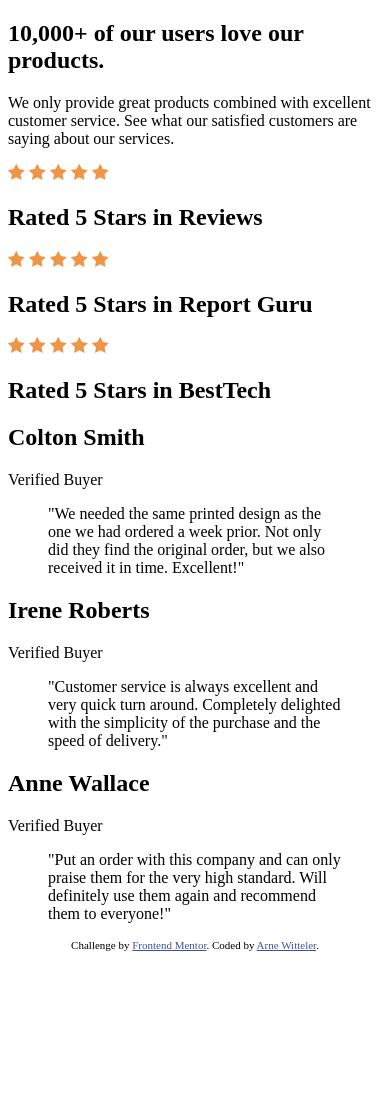
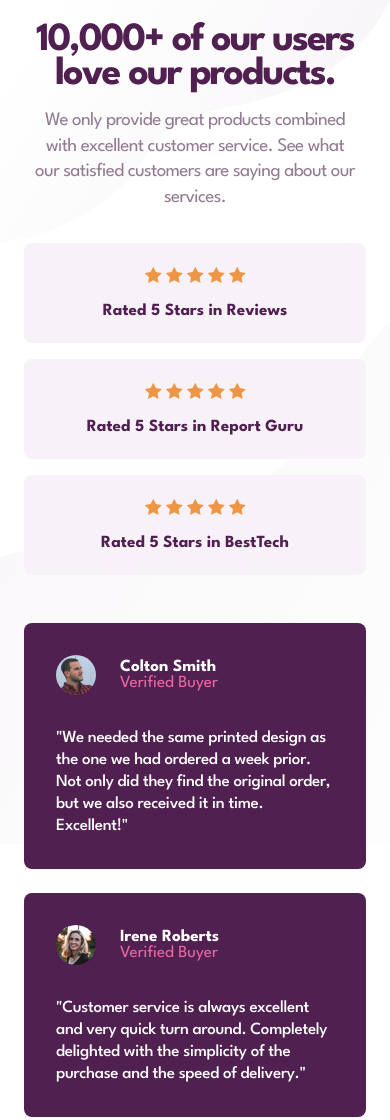
Before and after one commit to arne-witteler/social-proof-section, a plain HTML site: page index.html in a window 390 px wide. Shown: the top 1120 px of the page. Before the commit the page ends 959 px from the top, so only its background shows below. Drawn offline with Linux system fonts and the light colour scheme.

Commit message:
refactor: improve HTML structure, add CSS styling for mobile view, add variables

```diff
--- a/index.html
+++ b/index.html
@@ -15,13 +15,15 @@
     <title>Frontend Mentor | Social proof section</title>
   </head>
   <body>
+    <img class="bg-pattern-top-mobile" src="./images/bg-pattern-top-mobile.svg" alt="Background Pattern Top"/>
+    <img class="bg-pattern-top-desktop" src="./images/bg-pattern-top-desktop.svg" alt="Background Pattern Top"/>
     <main class="social-proof">
       <section class="social-proof__intro">
-        <h1>10,000+ of our users love our products.</h1>
-        <p>We only provide great products combined with excellent customer service. See what our satisfied customers are saying about our services.</p>
+        <h1 class="intro__title">10,000+ of our users love our products.</h1>
+        <p class="intro__description">We only provide great products combined with excellent customer service. See what our satisfied customers are saying about our services.</p>
       </section>
       <section class="social-proof__ratings">
-        <div class="ratings__item">
+        <div class="ratings">
           <img src="./images/icon-star.svg" alt="Star Icon"/>
           <img src="./images/icon-star.svg" alt="Star Icon"/>
           <img src="./images/icon-star.svg" alt="Star Icon"/>
@@ -29,7 +31,7 @@
           <img src="./images/icon-star.svg" alt="Star Icon"/>
           <h2 class="rating__title">Rated 5 Stars in Reviews</h2>
         </div>
-        <div class="ratings__item">
+        <div class="ratings">
           <img src="./images/icon-star.svg" alt="Star Icon"/>
           <img src="./images/icon-star.svg" alt="Star Icon"/>
           <img src="./images/icon-star.svg" alt="Star Icon"/>
@@ -37,7 +39,7 @@
           <img src="./images/icon-star.svg" alt="Star Icon"/>
           <h2 class="rating__title">Rated 5 Stars in Report Guru</h2>
         </div>
-        <div class="ratings__item">
+        <div class="ratings">
           <img src="./images/icon-star.svg" alt="Star Icon"/>
           <img src="./images/icon-star.svg" alt="Star Icon"/>
           <img src="./images/icon-star.svg" alt="Star Icon"/>
@@ -47,38 +49,55 @@
         </div>
       </section>
       <section class="social-proof__testimonials">
-        <div class="testimonials__item">
+        <article class="testimonials__item">
+          <div class="testimonial__header">
+            <img class="testimonial__image" src="./images/image-colton.jpg" alt="Colton Smith"/>
+            <div class="testimonial__info">
               <h2 class="testimonial__name">Colton Smith</h2>
               <p class="testimonial__status">Verified Buyer</p>
+            </div>
+          </div>
           <blockquote class="testimonial__quote">
             "We needed the same printed design as the one we had ordered a week prior.
             Not only did they find the original order, but we also received it in time.
             Excellent!"
           </blockquote>
-        </div>
-        <div class="testimonials__item">
+        </article>
+        <article class="testimonials__item">
+          <div class="testimonial__header">
+            <img class="testimonial__image" src="./images/image-irene.jpg" alt="Irene Roberts"/>
+            <div class="testimonial__info">
               <h2 class="testimonial__name">Irene Roberts</h2>
               <p class="testimonial__status">Verified Buyer</p>
+            </div>
+          </div>
           <blockquote class="testimonial__quote">
             "Customer service is always excellent and very quick turn around. Completely
             delighted with the simplicity of the purchase and the speed of delivery."
           </blockquote>
-        </div>
-        <div class="testimonials__item">
+        </article>
+        <article class="testimonials__item">
+          <div class="testimonial__header">
+            <img class="testimonial__image" src="./images/image-anne.jpg" alt="Anne Wallace"/>
+            <div class="testimonial__info">
               <h2 class="testimonial__name">Anne Wallace</h2>
               <p class="testimonial__status">Verified Buyer</p>
+            </div>
+          </div>
           <blockquote class="testimonial__quote">
             "Put an order with this company and can only praise them for the very high
             standard. Will definitely use them again and recommend them to everyone!"
           </blockquote>
-        </div>
+        </article>
       </section>
-    </main>
       <div class="attribution">
       Challenge by
       <a href="https://www.frontendmentor.io?ref=challenge" target="_blank"
         >Frontend Mentor</a
       >. Coded by <a href="https://github.com/arne-witteler">Arne Witteler</a>.
       </div>
+      <img class="bg-pattern-bottom-mobile" src="./images/bg-pattern-bottom-mobile.svg" alt="Background Pattern Bottom"/>
+      <img class="bg-pattern-bottom-desktop" src="./images/bg-pattern-bottom-desktop.svg" alt="Background Pattern Bottom"/>
+    </main>
   </body>
 </html>
--- a/styles/styles.css
+++ b/styles/styles.css
@@ -1,9 +1,141 @@
 @import url(variables.css);
 
+* {
+  box-sizing: border-box;
+  margin: 0;
+  padding: 0;
+}
+
+body {
+  font-family: var(--font-family);
+  background-color: var(--color-white);
+  display: flex;
+  justify-content: center;
+  align-items: center;
+  min-height: 100vh;
+  padding: 1.5rem;
+}
+
+.bg-pattern-top-mobile {
+  position: absolute;
+  width: 100%;
+  top: 0;
+  left: 0;
+  z-index: -1;
+}
+
+.bg-pattern-bottom-mobile {
+  position: absolute;
+  width: 100%;
+  bottom: 0;
+  left: 0;
+  z-index: -1;
+}
+
+.bg-pattern-top-desktop, .bg-pattern-bottom-desktop {
+  display: none;
+}
+
+.social-proof__intro {
+  padding: 0 0.5rem;
+  text-align: center;
+  margin-bottom: 32px;
+}
+
+.intro__title {
+  font-size: 40px;
+  line-height: 0.85;
+  letter-spacing: -2px;
+  font-weight: var(--font-weight-bold);
+  color: var(--color-purple-900);
+  margin-bottom: 16px;
+}
+
+.intro__description {
+  font-size: 19px;
+  line-height: 1.35;
+  letter-spacing: -0.6px;
+  color: var(--color-purple-300);
+  font-weight: var(--font-weight-regular);
+}
+
+.social-proof__ratings {
+  display: flex;
+  flex-direction: column;
+  gap: 16px;
+  margin-bottom: 48px;
+}
+
+.ratings {
+  background-color: var(--color-purple-100);
+  border-radius: 8px;
+  padding: 24px;
+  text-align: center;
+}
+
+.rating__title {
+  font-size: 17px;
+  color: var(--color-purple-900);
+  font-weight: var(--font-weight-bold);
+  margin-top: 16px;
+}
+
+.social-proof__testimonials {
+  display: flex;
+  flex-direction: column;
+  gap: 24px;
+}
+
+.testimonials__item {
+  padding: 32px;
+  background-color: var(--color-purple-900);
+  border-radius: 8px;
+  color: var(--color-white);
+}
+
+.testimonial__header {
+  display: flex;
+  flex-direction: row;
+  align-items: center;
+  margin-bottom: 32px;
+}
+
+.testimonial__image {
+  border-radius: 50%;
+  width: 40px;
+  height: 40px;
+}
+
+.testimonial__info {
+  display: flex;
+  flex-direction: column;
+  margin-left: 24px;
+}
+
+.testimonial__name {
+  font-size: 17px;
+  font-weight: var(--font-weight-bold);
+}
+
+.testimonial__status {
+  font-size: 17px;
+  color: var(--color-pink-400);
+  font-weight: var(--font-weight-regular);
+}
+
+.testimonial__quote {
+  font-size: 17px;
+  line-height: 1.3;
+  letter-spacing: -0.3px;
+  font-weight: var(--font-weight-medium);
+}
+
 .attribution {
+  margin-top: 1rem;
   font-size: 11px;
   text-align: center;
 }
+
 .attribution a {
   color: hsl(228, 45%, 44%);
 }
--- a/styles/variables.css
+++ b/styles/variables.css
@@ -0,0 +1,15 @@
+@import url('https://fonts.googleapis.com/css2?family=League+Spartan:wght@100..900&display=swap');
+
+:root {
+  --color-white: hsl(0, 0%, 100%);
+  --color-purple-900: hsl(300, 43%, 22%);
+  --color-purple-300: hsl(303, 10%, 53%);
+  --color-purple-100: hsl(300, 24%, 96%);
+  --color-pink-400: hsl(333, 80%, 67%);
+  --color-orange-400: hsl(28, 84%, 61%);
+
+  --font-family: 'League Spartan', sans-serif;
+  --font-weight-bold: 700;
+  --font-weight-medium: 500;
+  --font-weight-regular: 400;
+}
```
Lines whose indentation alone changed are shown as unchanged.
